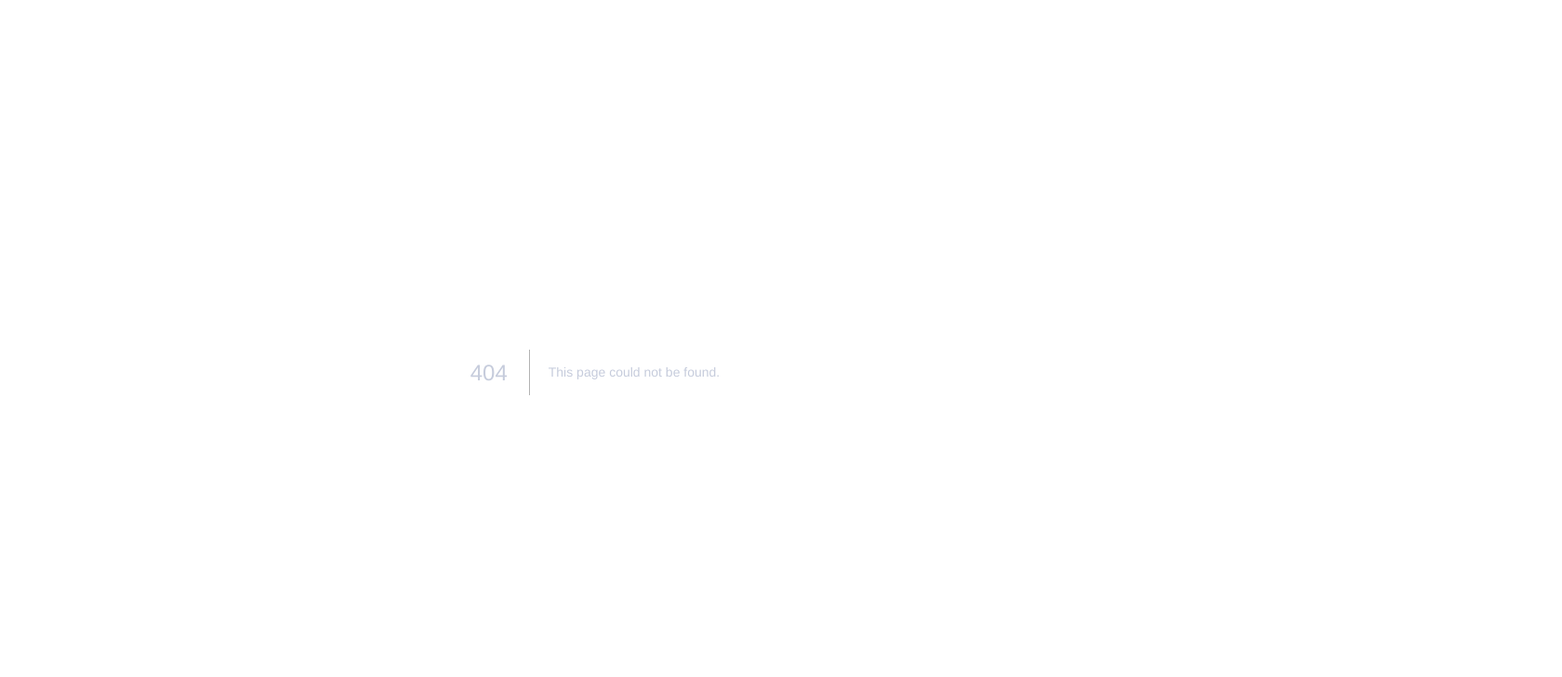
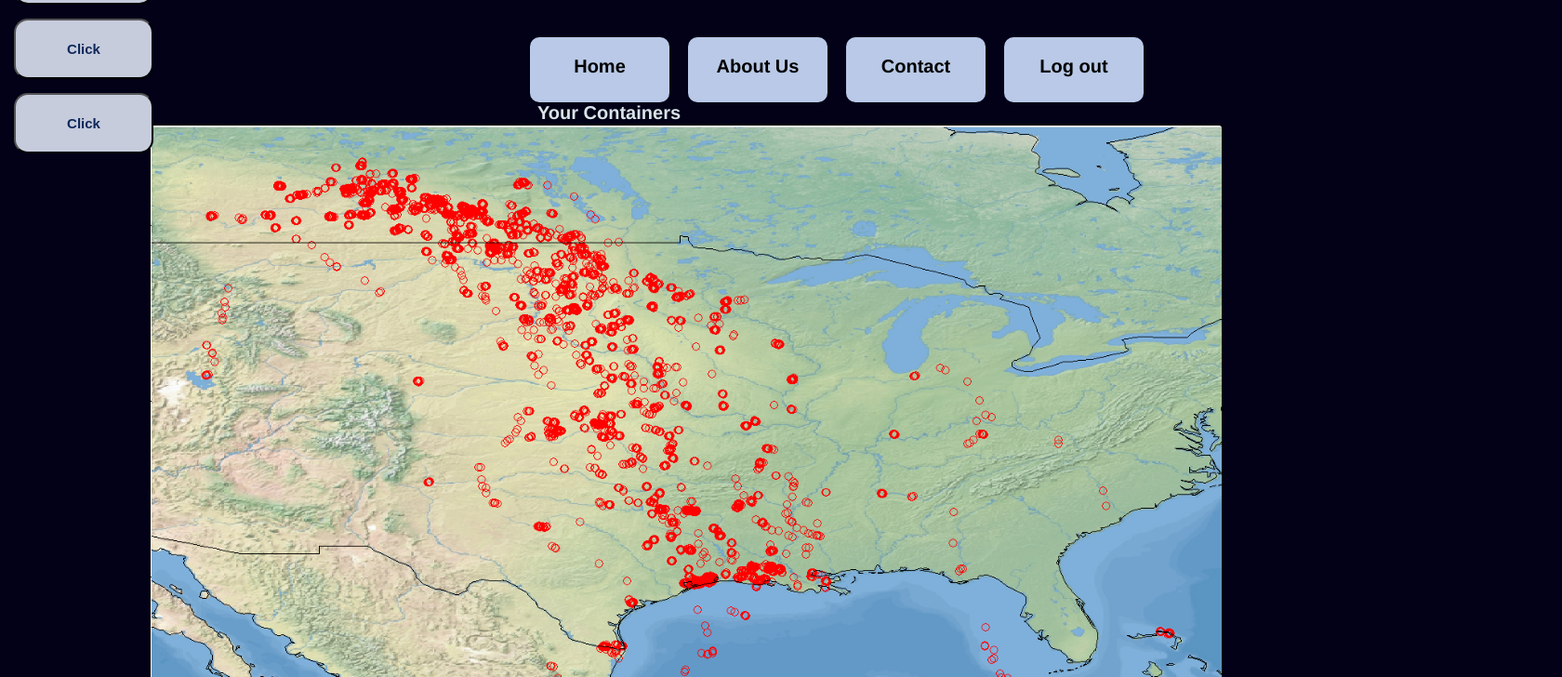
Before and after one commit to smartuni/smart-container, a Next.js app in the folder webApp/Frontend/riot_frontend/: page /map in a window 1280 px wide. Before the commit this address had no page. Shown: the top 728 px of the page at 93% size, 1680 px wide, since content can reach past the window. Built offline with nearby package versions, Linux system fonts and the light colour scheme.

Commit message:
mapPage2

```diff
--- a/webApp/Frontend/riot_frontend/pages/index.js
+++ b/webApp/Frontend/riot_frontend/pages/index.js
@@ -10,7 +10,7 @@ export default function Home() {
       <nav >
         <ul>
           <li><a href="#">About Us</a></li>
-          <li><a href="#">Contact</a></li>
+          <li><a href="/map">Contact</a></li>
           <li><a href="/signup">Sign up</a></li>
           <li><a href="/map/page">To Map Page</a></li>
         </ul>
--- /dev/null
+++ b/webApp/Frontend/riot_frontend/pages/map.js
@@ -0,0 +1,37 @@
+import React from "react";
+import Link from "next/link";
+import styles from '../styles/map.module.css'
+import Image from "next/image";
+import img from "/public/Map2.png";
+
+export default function Map() {
+  return (
+    <div>
+      <div>
+        <nav >
+          <ul>
+            <li><a href="/">Home</a></li>
+            <li><a href="#">About Us</a></li>
+            <li><a href="#">Contact</a></li>
+            <li><a href="#">Log out</a></li>
+          </ul>
+        </nav>
+      </div>
+      <div className={styles.mapTitleDiv}>
+        <p>Your Containers</p>
+      </div>
+      <div>
+        <Image src={img} alt="map" className={styles.mainMap}/>
+      </div>
+      <div>
+        <p className={styles.mapHint}>Click on a container to see details!</p>
+      </div>
+      <div className={styles.mapButtonDiv}>
+        <button className={styles.mapButtons}>Click</button>
+        <button className={styles.mapButtons}>Click</button>
+        <button className={styles.mapButtons}>Click</button>
+        <button className={styles.mapButtons}>Click</button>
+      </div>
+    </div>
+  );
+}
```
